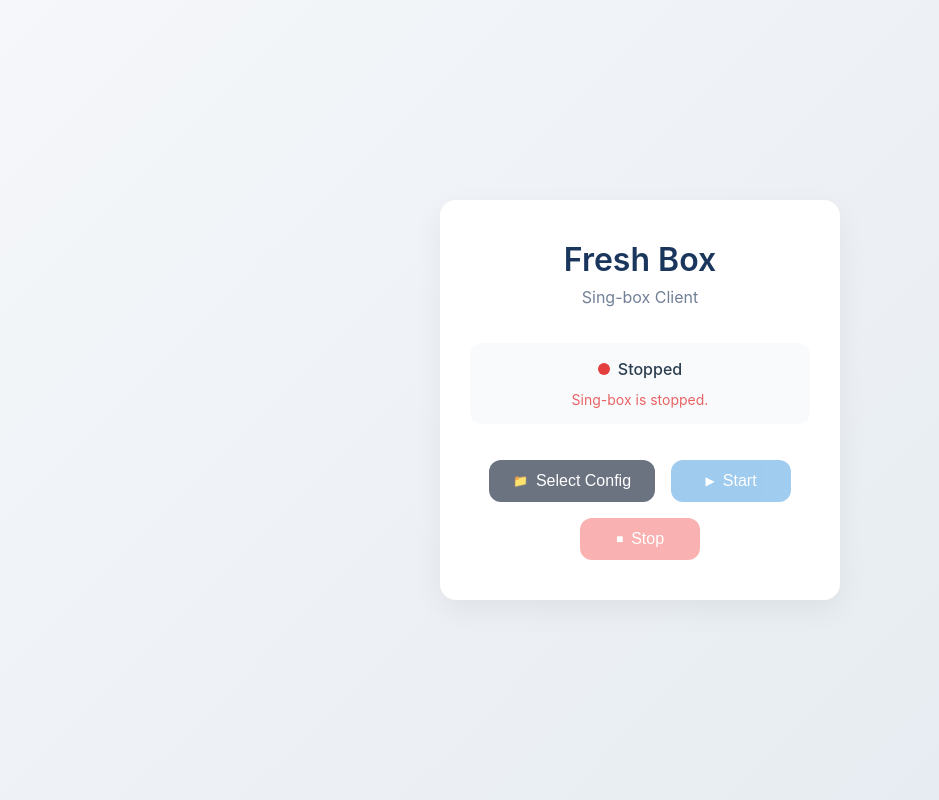
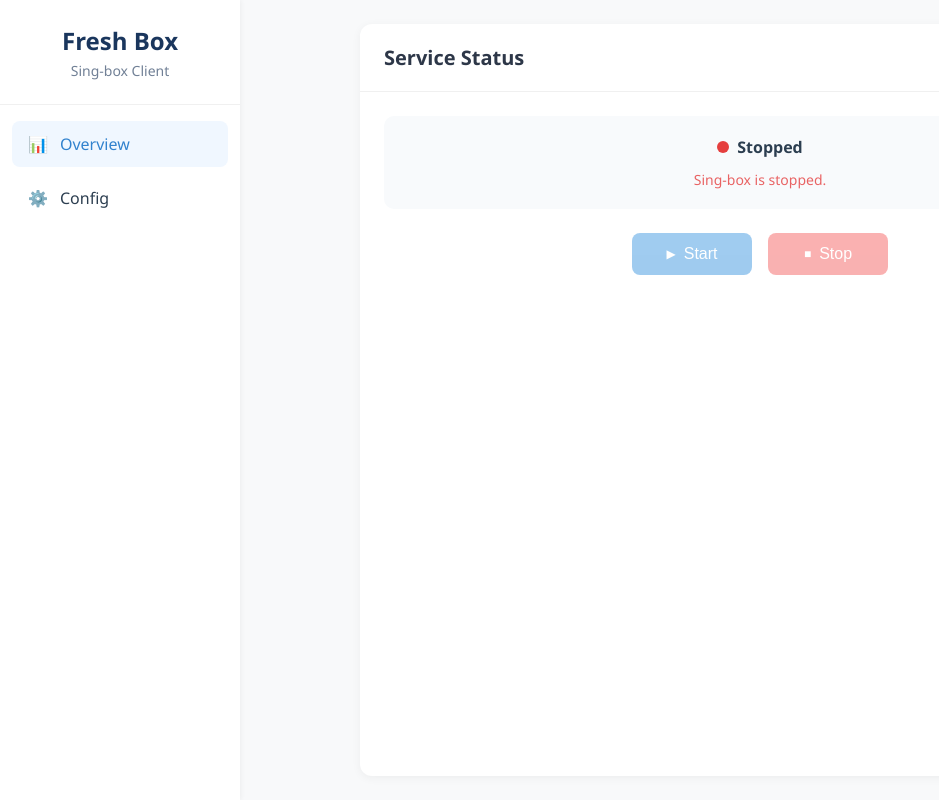
Before and after one commit to Sentsuki/fresh-box, a Vue app: page / in a window 1280 px wide. Shown: the whole page, without its empty margins (0-939 px from the left). Built offline with nearby package versions, Linux system fonts and the light colour scheme.

Commit message:
update config selecton

```diff
--- a/src/App.vue
+++ b/src/App.vue
@@ -1,5 +1,5 @@
 <script setup lang="ts">
-import { ref } from 'vue';
+import { ref, onMounted } from 'vue';
 import { invoke } from '@tauri-apps/api/core';
 import { open } from '@tauri-apps/plugin-dialog';
 import './assets/styles.css';
@@ -8,98 +8,128 @@ const isRunning = ref(false);
 const statusMessage = ref('Sing-box is stopped.');
 const isLoading = ref(false);
 const selectedConfig = ref<string | null>(null);
+const selectedConfigDisplay = ref<string | null>(null);
+const currentPage = ref<'overview' | 'config'>('overview');
+const configFiles = ref<string[]>([]);
+const configFilesDisplay = ref<string[]>([]);
 
+// 获取纯文件名（不包含路径和扩展名）
+function getCleanFileName(filePath: string): string {
+  const fileNameWithExt = filePath.split(/[/\\]/).pop() || filePath;
+  return fileNameWithExt.replace('.json', '');
+}
+
+// 选择配置文件
 async function selectConfigFile() {
   try {
-    console.log('Attempting to open file dialog...');
     const file = await open({
       filters: [{ name: 'JSON Files', extensions: ['json'] }],
       multiple: false,
     });
-    console.log('File selected:', file);
     if (file) {
-      selectedConfig.value = file as string;
-      statusMessage.value = `Selected config: ${file}`;
-    } else {
-      statusMessage.value = 'No config file selected.';
+      // 调用后端复制文件到 bin 目录
+      const targetPath = await invoke<string>('copy_config_to_bin', { configPath: file as string });
+      selectedConfig.value = targetPath;
+      statusMessage.value = `Selected config: ${targetPath.split('/').pop() || targetPath}`;
+      await loadConfigFiles(); // 刷新配置文件列表
     }
   } catch (error) {
-    console.error('Error selecting file:', error);
     statusMessage.value = `Error selecting config file: ${error}`;
   }
 }
 
-async function startService() {
-  if (isRunning.value || isLoading.value) return;
-  if (!selectedConfig.value) {
-    statusMessage.value = 'Please select a config file first.';
-    return;
+// 加载 bin 目录下的配置文件
+async function loadConfigFiles() {
+  try {
+    // 假设后端添加了一个 'list_configs' 命令
+    const files = await invoke<string[]>('list_configs');
+    configFiles.value = files;
+
+    // 创建显示用的文件名数组（仅文件名，不含路径和扩展名）
+    configFilesDisplay.value = files.map(file => getCleanFileName(file));
+  } catch (error) {
+    console.error('Failed to load config files:', error);
+  }
 }
 
+// 切换配置文件
+function switchConfig(index: number) {
+  if (!isRunning.value) {
+    selectedConfig.value = configFiles.value[index];
+    selectedConfigDisplay.value = configFilesDisplay.value[index];
+    statusMessage.value = `Selected config: ${selectedConfigDisplay.value}`;
+  }
+}
+
+// 启动服务
+async function startService() {
+  if (isRunning.value || isLoading.value || !selectedConfig.value) return;
   isLoading.value = true;
   statusMessage.value = 'Starting sing-box...';
-
   try {
     await invoke('start_singbox', { configPath: selectedConfig.value });
     isRunning.value = true;
     statusMessage.value = 'Sing-box is running.';
-    console.log('Sing-box started successfully via Tauri command.');
   } catch (error) {
-    console.error('Failed to start sing-box:', error);
-    if (typeof error === 'object' && error !== null && 'ProcessAlreadyRunning' in error) {
-      statusMessage.value = 'Error: Sing-box is already running.';
-      isRunning.value = true;
-    } else if (typeof error === 'object' && error !== null && 'ResourceNotFound' in error) {
-      statusMessage.value = `Error starting: Resource not found - ${(error as any).ResourceNotFound}`;
-      isRunning.value = false;
-    } else if (typeof error === 'object' && error !== null && 'FailedToStartProcess' in error) {
-      statusMessage.value = `Error starting: Failed to start process - ${(error as any).FailedToStartProcess}`;
-      isRunning.value = false;
-    } else {
     statusMessage.value = `Error starting sing-box: ${JSON.stringify(error)}`;
     isRunning.value = false;
-    }
   } finally {
     isLoading.value = false;
   }
 }
 
+// 停止服务
 async function stopService() {
   if (!isRunning.value || isLoading.value) return;
   isLoading.value = true;
   statusMessage.value = 'Stopping sing-box...';
-
   try {
     await invoke('stop_singbox');
     isRunning.value = false;
     statusMessage.value = 'Sing-box is stopped.';
-    console.log('Sing-box stopped successfully via Tauri command.');
   } catch (error) {
-    console.error('Failed to stop sing-box:', error);
-    if (typeof error === 'object' && error !== null && 'ProcessNotRunning' in error) {
-      statusMessage.value = 'Error stopping: Sing-box was not running.';
-      isRunning.value = false;
-    } else if (typeof error === 'object' && error !== null && 'FailedToStopProcess' in error) {
-      statusMessage.value = `Error stopping: Failed to stop process - ${(error as any).FailedToStopProcess}`;
-      isRunning.value = false;
-    } else {
     statusMessage.value = `Error stopping sing-box: ${JSON.stringify(error)}`;
-      isRunning.value = false;
-    }
   } finally {
     isLoading.value = false;
   }
 }
+
+// 初始化时加载配置文件列表
+onMounted(() => {
+  loadConfigFiles();
+});
 </script>
 
 <template>
   <div class="app-container">
-    <div class="content-card">
-      <div class="app-header">
-        <h1>Fresh Box</h1>
+    <div class="sidebar">
+      <div class="logo-container">
+        <h1 class="logo">Fresh Box</h1>
         <p class="subtitle">Sing-box Client</p>
       </div>
+      <div class="nav-items">
+        <div class="sidebar-item"
+             :class="{ 'active': currentPage === 'overview' }"
+             @click="currentPage = 'overview'">
+          <span class="sidebar-icon">📊</span>
+          Overview
+        </div>
+        <div class="sidebar-item"
+             :class="{ 'active': currentPage === 'config' }"
+             @click="currentPage = 'config'">
+          <span class="sidebar-icon">⚙️</span>
+          Config
+        </div>
+      </div>
+    </div>
 
+    <div class="main-content">
+      <!-- Overview 页面 -->
+      <div v-if="currentPage === 'overview'" class="content-card">
+        <div class="card-header">
+          <h2>Service Status</h2>
+        </div>
+        <div class="card-content">
           <div class="status-container">
             <div class="status-indicator" :class="{ 'active': isRunning }">
               <span class="status-dot"></span>
@@ -110,37 +140,65 @@ async function stopService() {
             </p>
           </div>
 
+          <div class="selected-config" v-if="selectedConfigDisplay">
+            <div class="config-badge">
+              <span class="config-icon">📄</span>
+              <span>{{ selectedConfigDisplay }}</span>
+            </div>
+          </div>
+
           <div class="controls">
-        <button
-          class="control-button select-button"
-          @click="selectConfigFile"
-          :disabled="isRunning || isLoading"
-          :class="{ 'disabled': isRunning || isLoading }"
-        >
-          <span class="button-icon">📁</span>
-          Select Config
-        </button>
-
-        <button
-          class="control-button start-button"
+            <button class="control-button start-button"
                     @click="startService"
                     :disabled="isRunning || isLoading || !selectedConfig"
-          :class="{ 'disabled': isRunning || isLoading || !selectedConfig }"
-        >
+                    :class="{ 'disabled': isRunning || isLoading || !selectedConfig }">
               <span class="button-icon">▶</span>
               {{ isLoading && !isRunning ? 'Starting...' : 'Start' }}
             </button>
-
-        <button
-          class="control-button stop-button"
+            <button class="control-button stop-button"
                     @click="stopService"
                     :disabled="!isRunning || isLoading"
-          :class="{ 'disabled': !isRunning || isLoading }"
-        >
+                    :class="{ 'disabled': !isRunning || isLoading }">
               <span class="button-icon">■</span>
               {{ isLoading && isRunning ? 'Stopping...' : 'Stop' }}
             </button>
           </div>
         </div>
       </div>
+
+      <!-- Config 页面 -->
+      <div v-if="currentPage === 'config'" class="content-card">
+        <div class="card-header">
+          <h2>Configuration Files</h2>
+        </div>
+        <div class="card-content">
+          <div class="config-container">
+            <button class="control-button select-button"
+                    @click="selectConfigFile"
+                    :disabled="isRunning"
+                    :class="{ 'disabled': isRunning }">
+              <span class="button-icon">📁</span>
+              Add Config
+            </button>
+
+            <div class="config-list">
+              <div v-if="configFiles.length === 0" class="no-configs">
+                No configuration files found
+              </div>
+              <div v-else v-for="(file, index) in configFilesDisplay"
+                   :key="configFiles[index]"
+                   class="config-item"
+                   :class="{
+                     'selected': configFiles[index] === selectedConfig,
+                     'disabled': isRunning
+                   }"
+                   @click="switchConfig(index)">
+                {{ file }}
+              </div>
+            </div>
+          </div>
+        </div>
+      </div>
+    </div>
+  </div>
 </template>
--- a/src/assets/styles.css
+++ b/src/assets/styles.css
@@ -1,70 +1,134 @@
-/* Global Styles (originally in <style>) */
-html, body {
+/* Global Styles */
+html, body, #app {
     margin: 0;
     padding: 0;
-    overflow-x: hidden;
     width: 100%;
     height: 100%;
+    overflow: hidden;
     box-sizing: border-box;
+    font-family: 'Segoe UI', 'Inter', 'Helvetica Neue', Arial, sans-serif;
+    color: #2c3e50;
   }
 
   *, *:before, *:after {
     box-sizing: inherit;
   }
 
-  /* Component Styles (originally in <style scoped>) */
-  /* Note: These are now global styles as the 'scoped' attribute is gone. */
-  /* If you need true scoping, consider CSS Modules. */
-
+  /* App Container */
   .app-container {
     display: flex;
-    justify-content: center;
-    align-items: center;
-    min-height: 100vh;
     width: 100%;
-    background: linear-gradient(135deg, #f5f7fa 0%, #e4eaf0 100%);
-    font-family: 'Inter', 'Helvetica Neue', Arial, sans-serif;
-    color: #2c3e50;
-    padding: 20px;
-    /* margin: 0; -> redundant due to global reset */
-    /* box-sizing: border-box; -> redundant due to global reset */
+    height: 100vh;
+    background-color: #f8f9fa;
   }
 
-  .content-card {
-    background-color: white;
-    border-radius: 16px;
-    box-shadow: 0 10px 30px rgba(0, 0, 0, 0.06);
-    width: 100%;
-    max-width: 400px;
-    padding: 40px 30px;
-    text-align: center;
-    transition: all 0.3s ease;
-    box-sizing: border-box; /* Keep for specificity if needed */
+  /* Sidebar */
+  .sidebar {
+    width: 240px;
+    height: 100%;
+    background-color: #ffffff;
+    box-shadow: 1px 0 5px rgba(0, 0, 0, 0.05);
+    display: flex;
+    flex-direction: column;
+    z-index: 10;
   }
 
-  .app-header {
-    margin-bottom: 36px;
+  .logo-container {
+    padding: 24px 20px;
+    text-align: center;
+    border-bottom: 1px solid #f0f0f0;
   }
 
-  .app-header h1 {
+  .logo {
     margin: 0;
-    font-size: 32px;
+    font-size: 24px;
     font-weight: 600;
     color: #1a365d;
   }
 
   .subtitle {
-    margin: 8px 0 0;
-    font-size: 16px;
+    margin: 4px 0 0;
+    font-size: 14px;
     color: #718096;
     font-weight: 400;
   }
 
+  .nav-items {
+    padding: 16px 12px;
+    flex-grow: 1;
+  }
+
+  .sidebar-item {
+    display: flex;
+    align-items: center;
+    padding: 12px 16px;
+    margin-bottom: 8px;
+    border-radius: 8px;
+    cursor: pointer;
+    transition: all 0.2s ease;
+    font-weight: 500;
+  }
+
+  .sidebar-item:hover {
+    background-color: #f7f7f7;
+  }
+
+  .sidebar-item.active {
+    background-color: #f0f7ff;
+    color: #3182ce;
+  }
+
+  .sidebar-icon {
+    margin-right: 12px;
+    font-size: 16px;
+  }
+
+  /* Main Content */
+  .main-content {
+    flex: 1;
+    padding: 24px;
+    overflow-y: auto;
+    display: flex;
+    flex-direction: column;
+  }
+
+  .content-card {
+    background-color: white;
+    border-radius: 12px;
+    box-shadow: 0 2px 10px rgba(0, 0, 0, 0.05);
+    width: 100%;
+    max-width: 800px;
+    margin: 0 auto;
+    overflow: hidden;
+    display: flex;
+    flex-direction: column;
+    flex-grow: 1;
+  }
+
+  .card-header {
+    padding: 20px 24px;
+    border-bottom: 1px solid #f0f0f0;
+  }
+
+  .card-header h2 {
+    margin: 0;
+    font-size: 20px;
+    font-weight: 600;
+    color: #2d3748;
+  }
+
+  .card-content {
+    padding: 24px;
+    flex-grow: 1;
+  }
+
+  /* Status Components */
   .status-container {
-    margin-bottom: 36px;
-    padding: 16px;
+    margin-bottom: 24px;
+    padding: 20px;
     background-color: #f8fafc;
-    border-radius: 12px;
+    border-radius: 10px;
+    text-align: center;
   }
 
   .status-indicator {
@@ -89,7 +153,7 @@ html, body {
   }
 
   .status-text {
-    font-weight: 500;
+    font-weight: 600;
     font-size: 16px;
   }
 
@@ -97,7 +161,7 @@ html, body {
     margin: 8px 0 0;
     font-size: 14px;
     opacity: 0.8;
-    word-break: break-word; /* Prevent long text overflow */
+    word-break: break-word;
   }
 
   .status-message.running {
@@ -108,19 +172,41 @@ html, body {
     color: #e53e3e;
   }
 
+  /* Selected Config Badge */
+  .selected-config {
+    display: flex;
+    justify-content: center;
+    margin-bottom: 24px;
+  }
+
+  .config-badge {
+    display: inline-flex;
+    align-items: center;
+    background-color: #ebf8ff;
+    color: #3182ce;
+    padding: 8px 16px;
+    border-radius: 30px;
+    font-weight: 500;
+  }
+
+  .config-icon {
+    margin-right: 8px;
+  }
+
+  /* Controls */
   .controls {
     display: flex;
     justify-content: center;
     gap: 16px;
-    flex-wrap: wrap; /* Allow buttons to wrap on smaller screens */
+    margin-top: 16px;
   }
 
   .control-button {
     display: flex;
     align-items: center;
     justify-content: center;
-    padding: 12px 24px;
-    border-radius: 12px;
+    padding: 12px 28px;
+    border-radius: 8px;
     font-size: 16px;
     font-weight: 500;
     border: none;
@@ -130,7 +216,7 @@ html, body {
   }
 
   .select-button {
-    background-color: #6b7280; /* Added a distinct style */
+    background-color: #6b7280;
     color: white;
   }
 
@@ -162,23 +248,83 @@ html, body {
   .control-button.disabled {
     opacity: 0.5;
     cursor: not-allowed;
-    transform: none; /* Disable hover transform */
+    transform: none;
   }
 
   .button-icon {
     margin-right: 8px;
-    font-size: 12px; /* Adjusted for better icon alignment */
+    font-size: 12px;
+  }
+
+  /* Config List */
+  .config-container {
+    display: flex;
+    flex-direction: column;
+    height: 100%;
+  }
+
+  .config-list {
+    margin-top: 24px;
+    background-color: #f9fafb;
+    border-radius: 8px;
+    padding: 8px;
+    flex-grow: 1;
+    overflow-y: auto;
+    max-height: 500px;
+  }
+
+  .config-item {
+    padding: 12px 16px;
+    cursor: pointer;
+    border-radius: 6px;
+    margin-bottom: 4px;
+    transition: background-color 0.2s ease;
+    font-weight: 500;
+  }
+
+  .config-item:hover:not(.disabled) {
+    background-color: #f0f0f0;
+  }
+
+  .config-item.selected {
+    background-color: #e6f7ff;
+    color: #2b6cb0;
+  }
+
+  .config-item.disabled {
+    cursor: not-allowed;
+    opacity: 0.6;
+  }
+
+  .no-configs {
+    padding: 24px;
+    text-align: center;
+    color: #718096;
+    font-style: italic;
   }
 
   /* Responsive adjustments */
-  @media (max-width: 480px) {
-    .content-card {
-      padding: 30px 20px;
+  @media (max-width: 768px) {
+    .app-container {
+      flex-direction: column;
     }
 
-    .control-button {
-      padding: 10px 16px;
-      min-width: 100px;
-      font-size: 14px;
+    .sidebar {
+      width: 100%;
+      height: auto;
+    }
+
+    .nav-items {
+      display: flex;
+      padding: 8px;
+    }
+
+    .sidebar-item {
+      margin-right: 8px;
+      margin-bottom: 0;
+    }
+
+    .main-content {
+      padding: 16px;
     }
   }
```
Also changed, not shown: 1 other file (tests, documents, lock files or other folders). Lines whose indentation alone changed are shown as unchanged.
